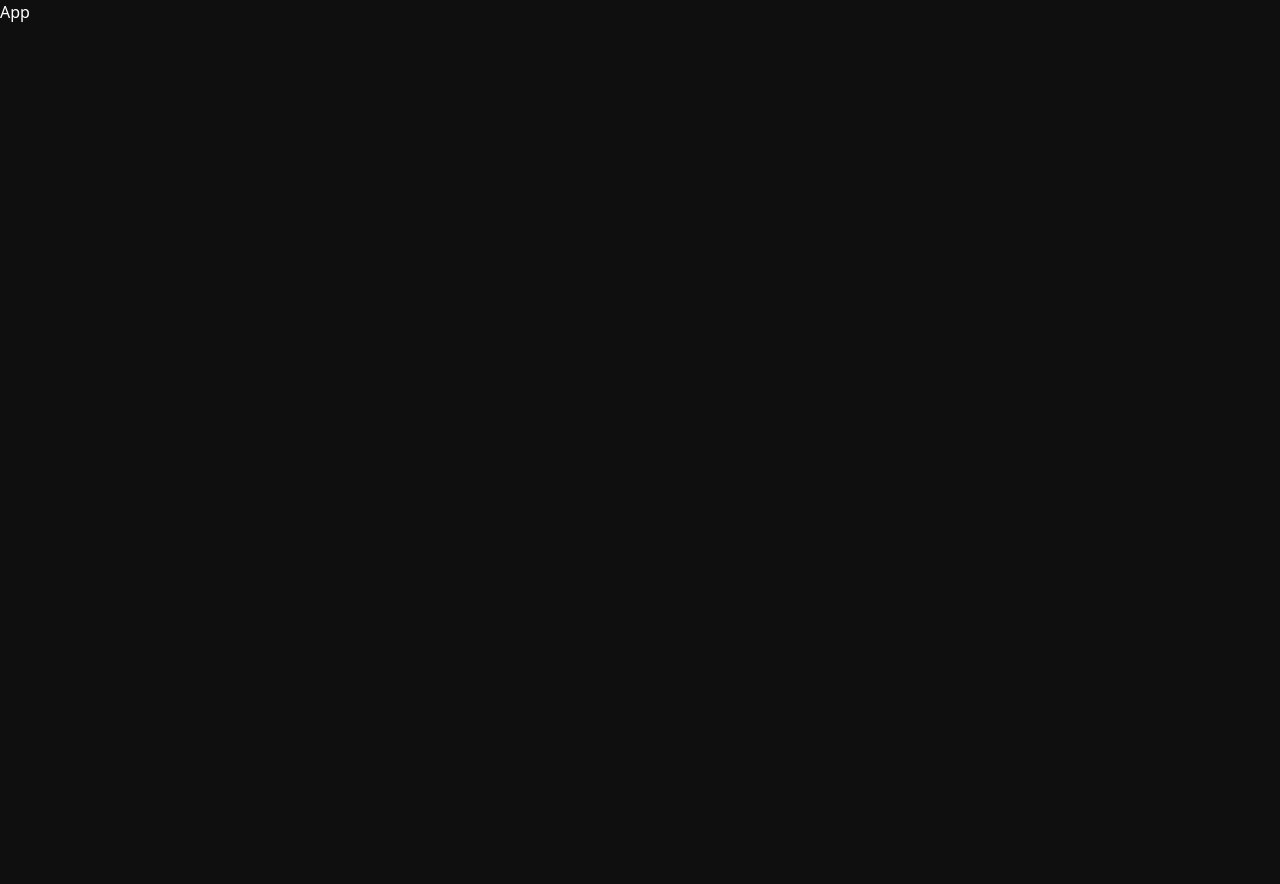
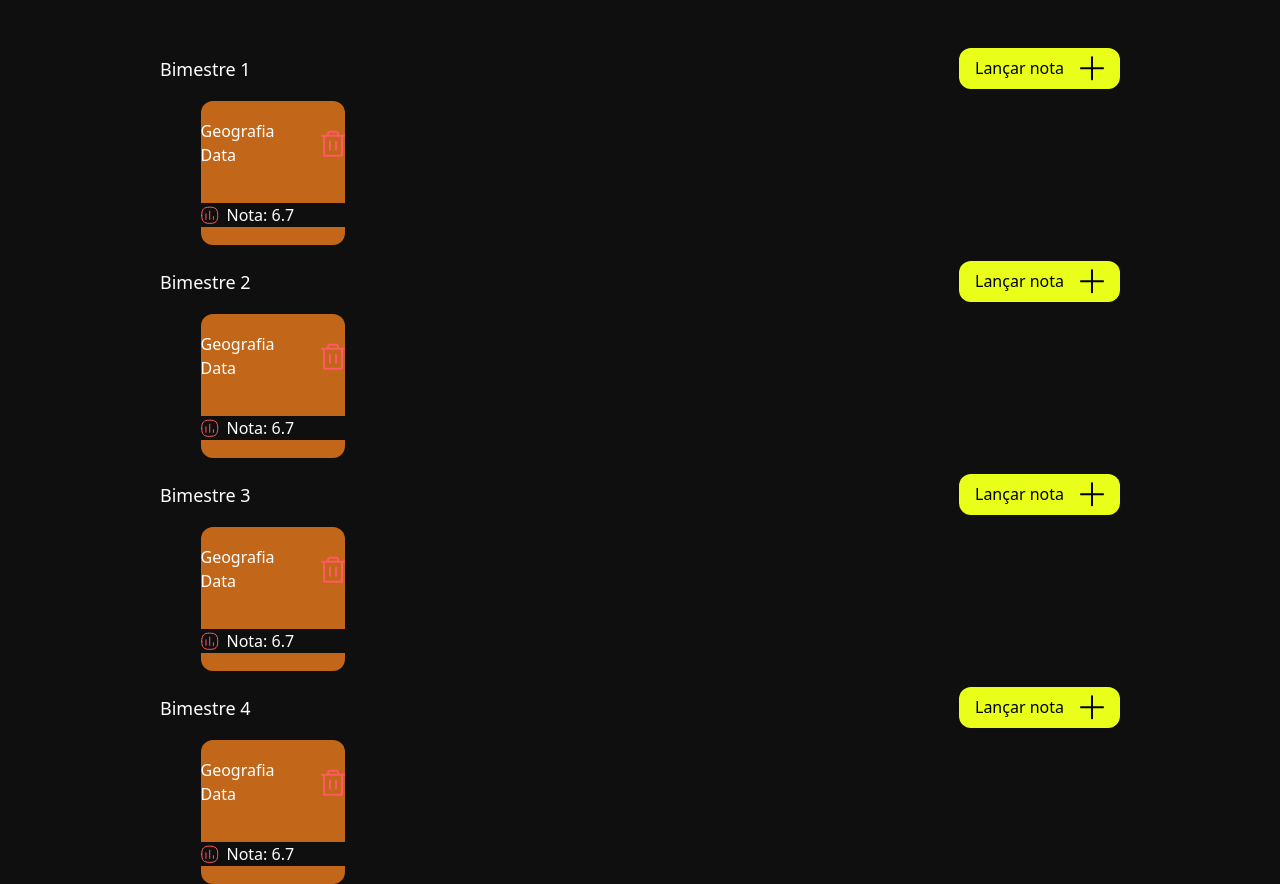
Before and after one commit to Luiz-Hen-Reis/desafio-lancar-notas, a React (Create React App) app in the folder frontend/: page / in a window 1280 px wide. Before the commit the page ends 800 px from the top, so only its background shows below. Built offline with nearby package versions, Linux system fonts and the light colour scheme.

Commit message:
feat: import Bimestre component into App

```diff
--- a/frontend/src/App.tsx
+++ b/frontend/src/App.tsx
@@ -1,7 +1,15 @@
-import React from 'react'
+import Bimestre from './components/Bimestre'
+import { IBimestre } from './types'
 
 export default function App() {
   return (
-    <div className='h-screen text-white bg-[#0F0F0F]'>App</div>
+    <div className='lg:h-screen text-white flex justify-center'>
+      <div className='lg:max-w-[1024px] w-full p-8 gap-8'>
+          <Bimestre numeroBimestre={IBimestre.PRIMEIRO} />
+          <Bimestre numeroBimestre={IBimestre.SEGUNDO} />
+          <Bimestre numeroBimestre={IBimestre.TERCEIRO} />
+          <Bimestre numeroBimestre={IBimestre.QUARTO} />
+      </div>
+    </div>
   )
 }
```
